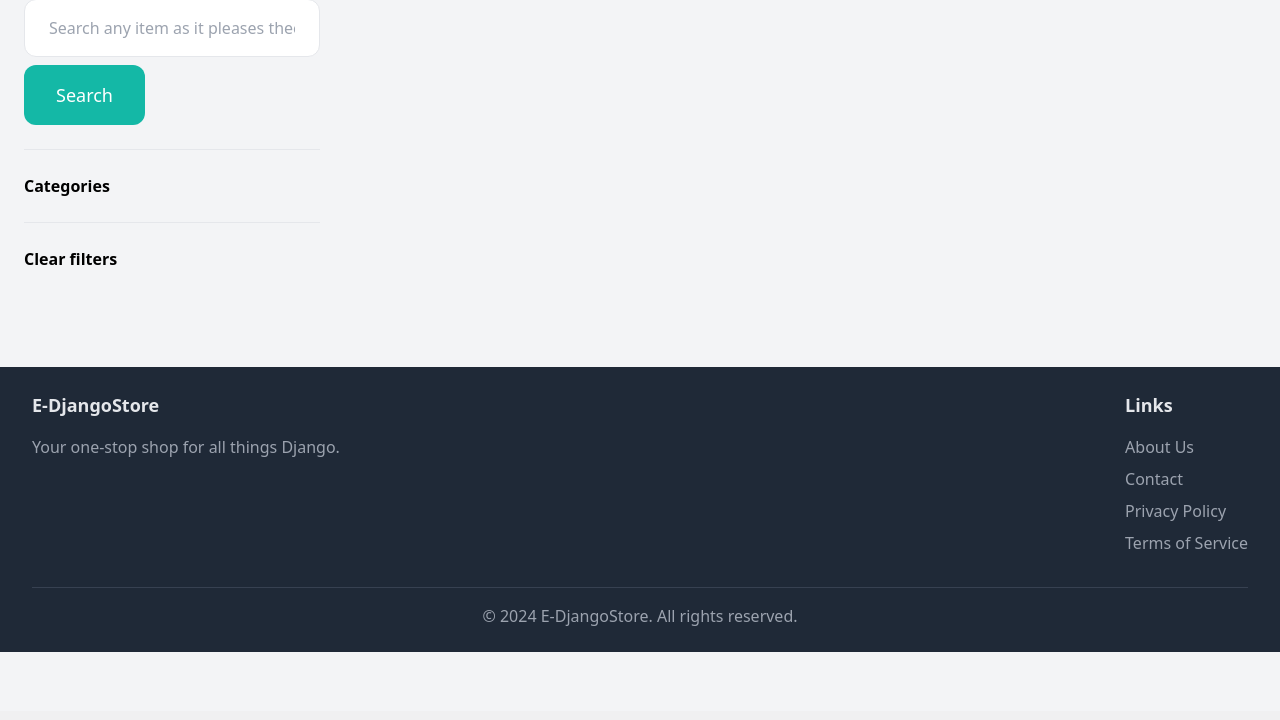
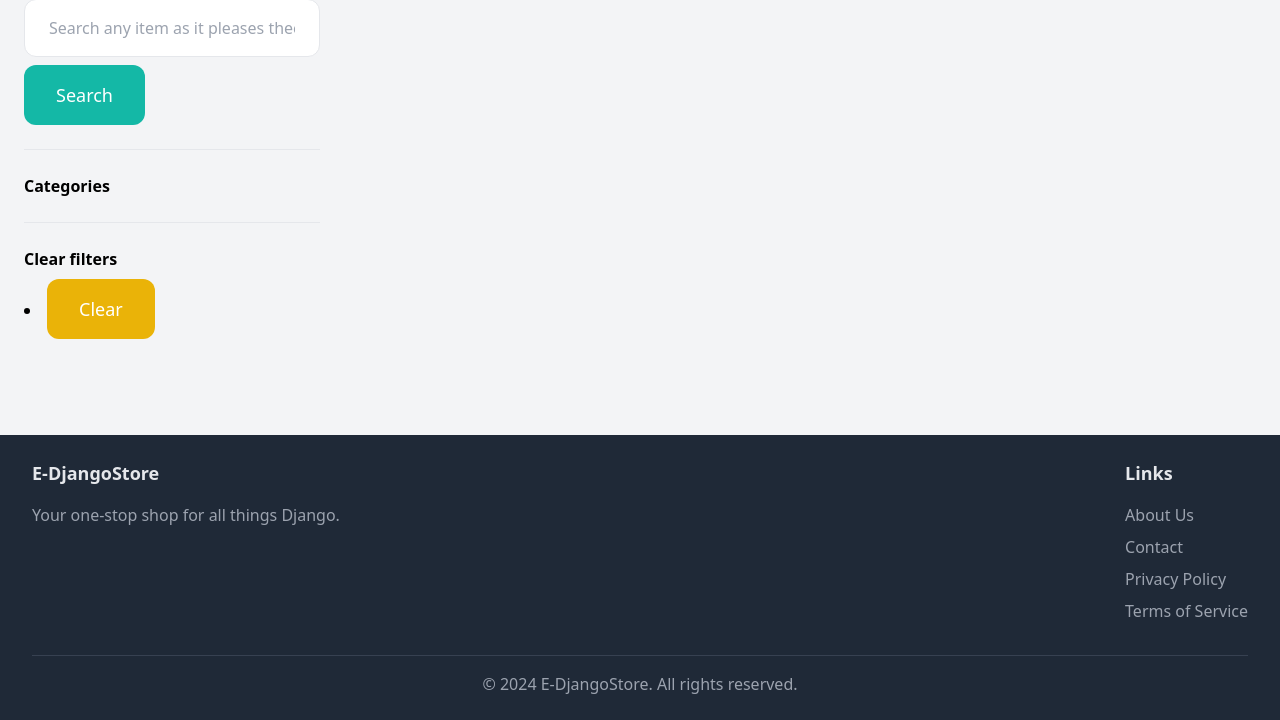
Before and after one commit to edeniyanda/E-DjangoStore, a Django app: page /item/ in a window 1280 px wide. Shown: the part 89-809 px from the top of the page. Before the commit the page ends 741 px from the top, so only its background shows below. Run offline with Django 5.2, Linux system fonts and the light colour scheme; data that the repository does not hold is empty; some libraries are stand-ins or nearby versions.

Commit message:
feat: Added functionality to clear search filter

```diff
--- a/item/templates/item/itemsall.html
+++ b/item/templates/item/itemsall.html
@@ -14,7 +14,7 @@
 
             <ul>
                 {% for category in categories %}
-                    <li class="py-2 px-2 rounded-xl">
+                    <li class="py-2 px-2 rounded-xl{% if category.id == category_id %} bg-gray-200{% endif %}">
                         <a href="{% url 'item:all_item' %}?query={{ query }}&category={{ category.id }}">{{ category.name }}</a>
                     </li>
                 {% endfor %}
@@ -23,6 +23,7 @@
             <hr class="my-6">
 
             <p class="font-semibold">Clear filters</p>
+            <li><a href="{% url 'item:all_item' %}" class="mt-2 py-4 px-8 inline-block bg-yellow-500 text-lg rounded-xl text-white">Clear</a>
         </div>
         <div class="col-span-3">
             <div class="grid grid-cols-1 sm:grid-cols-2 md:grid-cols-3 gap-6">
```
